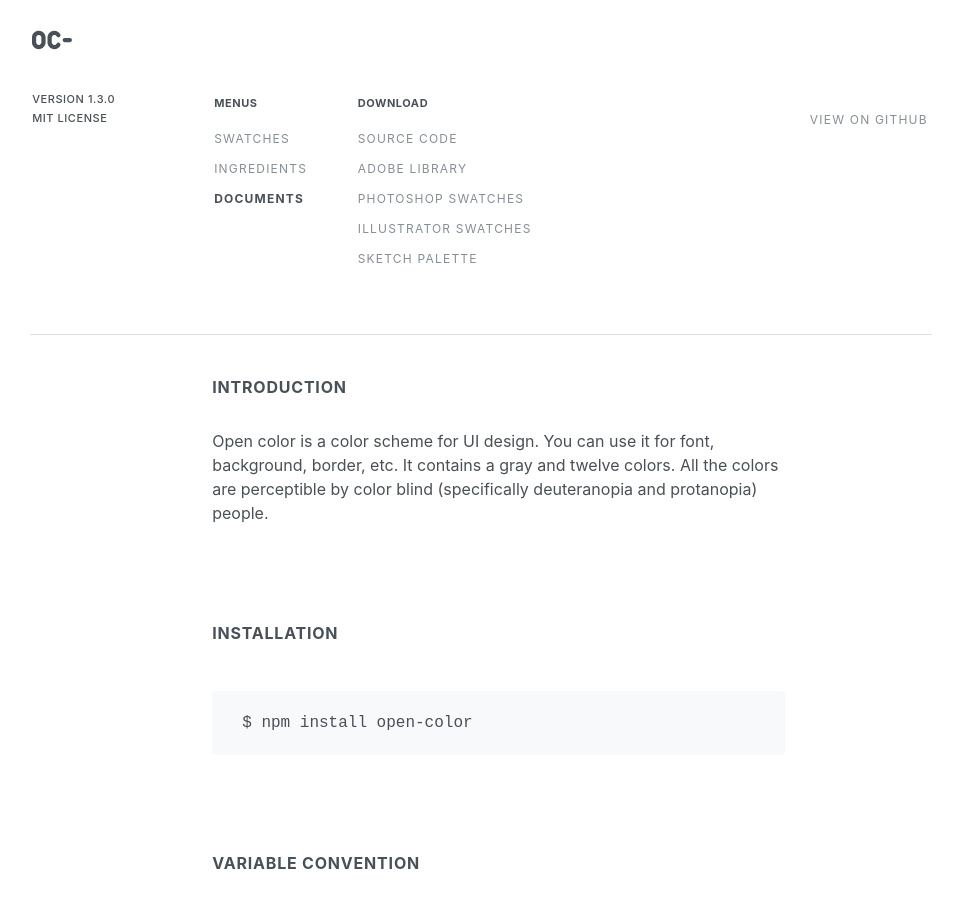
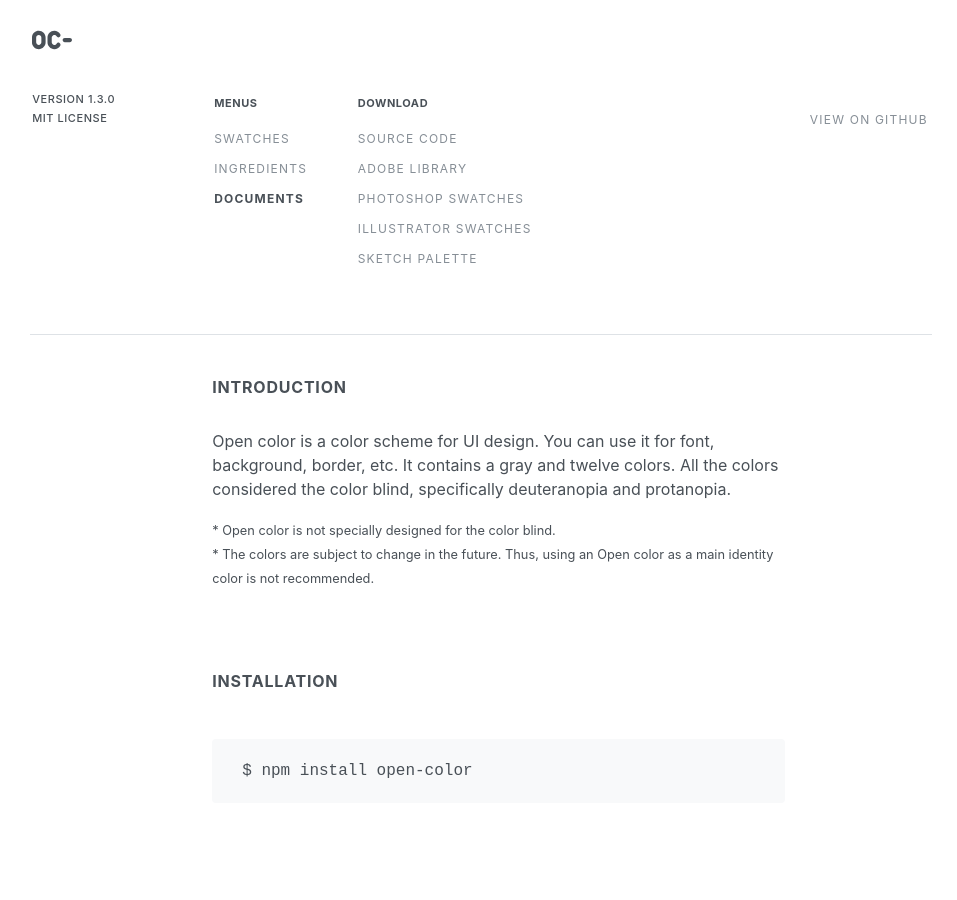
Before and after one commit to yeun/open-color, a Jekyll site: the page built from docs/documents.html, in a window 1280 px wide and 900 px high. Shown: the whole window, without its empty margins (159-1116 px from the left). Built offline with Jekyll 4.4.1, drawn with Linux system fonts in a browser that asks for light colours; nearby versions of some CDN libraries; library files that are not in the unit come from our copies.

```diff
--- a/docs/_layouts/default.html
+++ b/docs/_layouts/default.html
@@ -40,7 +40,7 @@
     <div class="container">
       <div class="navigation">
         <div class="title">
-          <a class="blog-logo" href="{{ site.baseurl }}"></a>
+          <a class="blog-logo" href="{{ site.baseurl }}/"></a>
           <div class="infomation">
             <div class="version">
               Version {{ site.oc-version }}
--- a/docs/documents.html
+++ b/docs/documents.html
@@ -5,7 +5,9 @@ layout: default
 <section class="docs-section">
   <h3 class="docs-title">Introduction</h3>
   <div class="docs-content">
-    <p>Open color is a color scheme for UI design. You can use it for font, background, border, etc. It contains a gray and twelve colors. All the colors are perceptible by color blind (specifically deuteranopia and protanopia) people.</p>
+    <p>Open color is a color scheme for UI design. You can use it for font, background, border, etc. It contains a gray and twelve colors. All the colors considered the color blind, specifically deuteranopia and protanopia.</p>
+    <small>* Open color is not specially designed for the color blind.</small><br>
+    <small>* The colors are subject to change in the future. Thus, using an Open color as a main identity color is not recommended.</small>
   </div>
 </section>
 <section class="docs-section">
```
Also changed, not shown: docs/_includes/introduction.html (+6 -2 lines), README.md.
